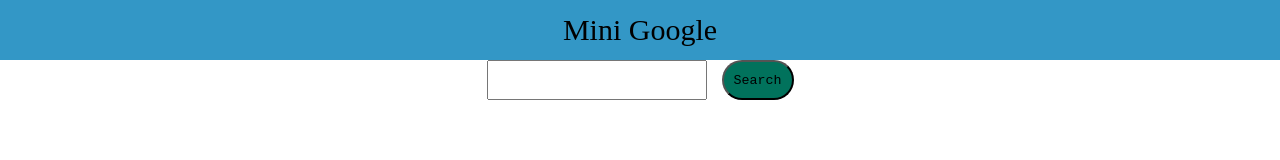
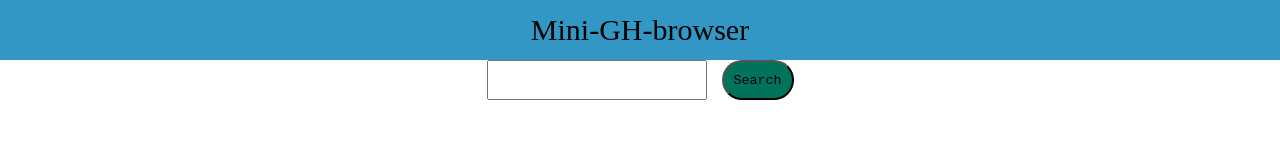
Before and after one commit to GevH11/Mini-Google, a plain HTML site: page index.html in a window 1280 px wide. Drawn offline with Linux system fonts and the light colour scheme.

Commit message:
rebrending to avoid copyright is sues

```diff
--- a/index.html
+++ b/index.html
@@ -3,11 +3,11 @@
 <head>
     <meta charset="UTF-8">
     <meta name="viewport" content="width=device-width, initial-scale=1.0">
-    <title>Document</title>
+    <title>Mini-GH-browser</title>
     <link rel="stylesheet" href="style.css">
 </head>
 <body>
-    <header id="app-header" class="app-header">Mini Google</header>
+    <header id="app-header" class="app-header">Mini-GH-browser</header>
     <main class="app-container">
 
         <form id="form" class="search-container">
```
